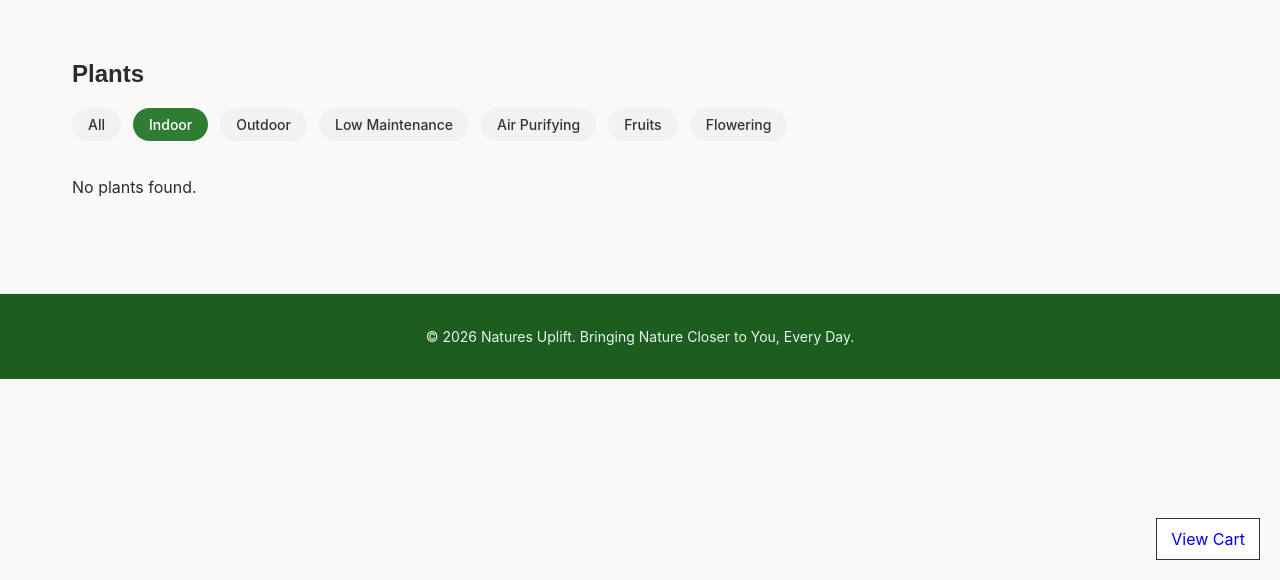
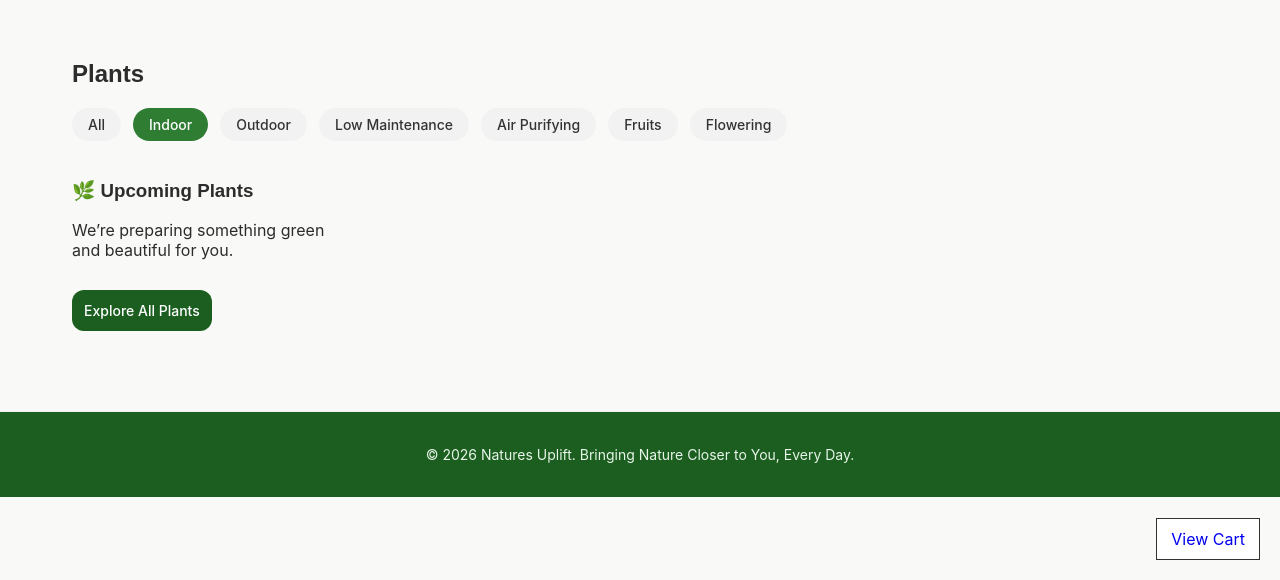
Before and after one commit to swatibirthariya/Natures-Uplift, a Django app: page /plants/?category=indoor in a window 1280 px wide. Shown: the part 220-800 px from the top of the page. Run offline with Django 5.2, Linux system fonts and the light colour scheme; data comes from the database, SQL or seed files in the repository.

Commit message:
Update plant_list.html

```diff
--- a/templates/plants/plant_list.html
+++ b/templates/plants/plant_list.html
@@ -115,8 +115,12 @@
           <button type="submit" class="btn">Add to cart</button>
         </form>
       </div>
-      {% empty %}
-        <p>No plants found.</p>
+    {% empty %}
+         <div class="empty-state">
+        <h3>🌿 Upcoming Plants</h3>
+        <p>We’re preparing something green and beautiful for you.</p>
+        <a href="{% url 'plant_list' %}" class="btn">Explore All Plants</a>
+      </div>
       {% endfor %}
     </div>
 
```
